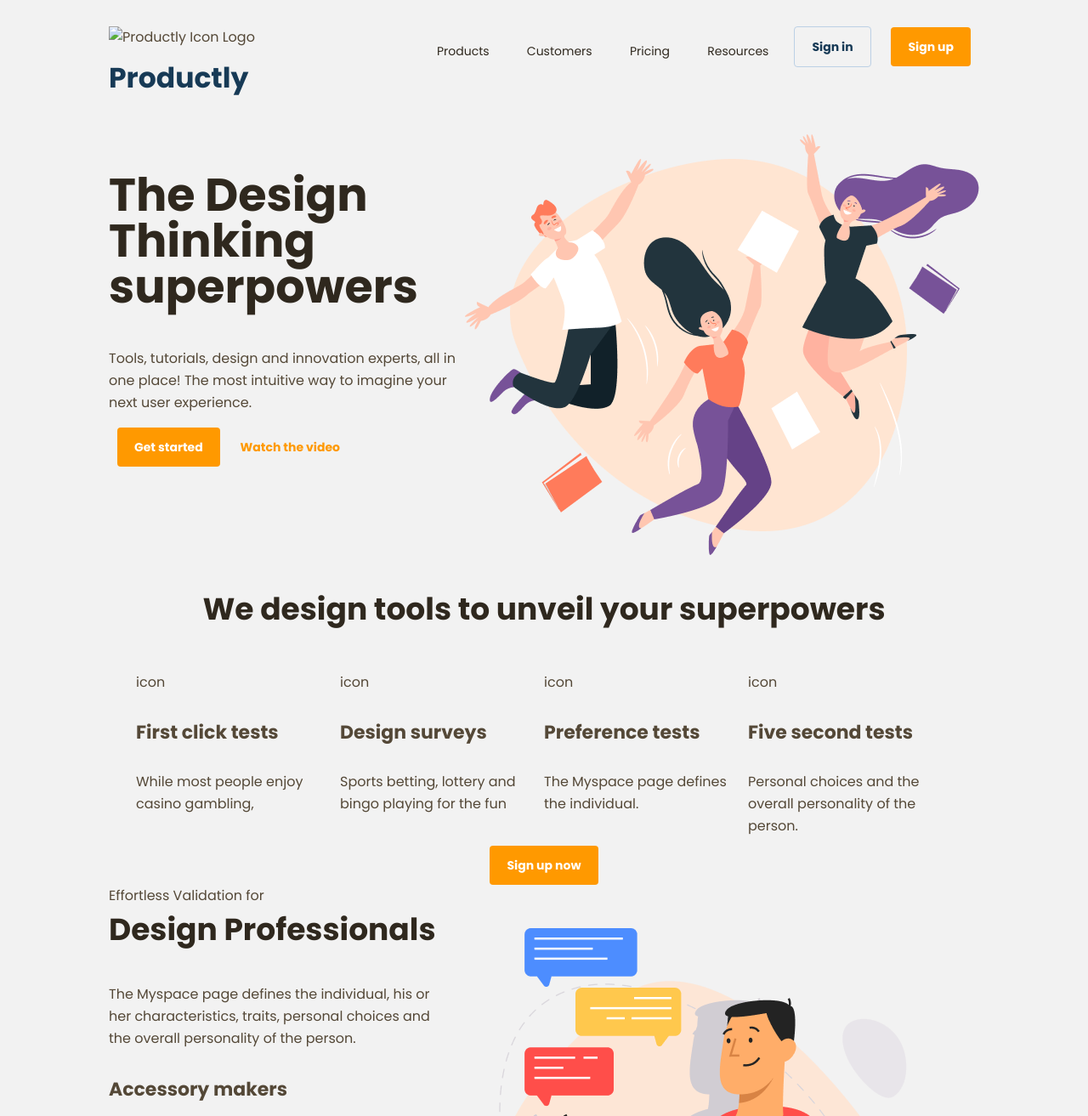
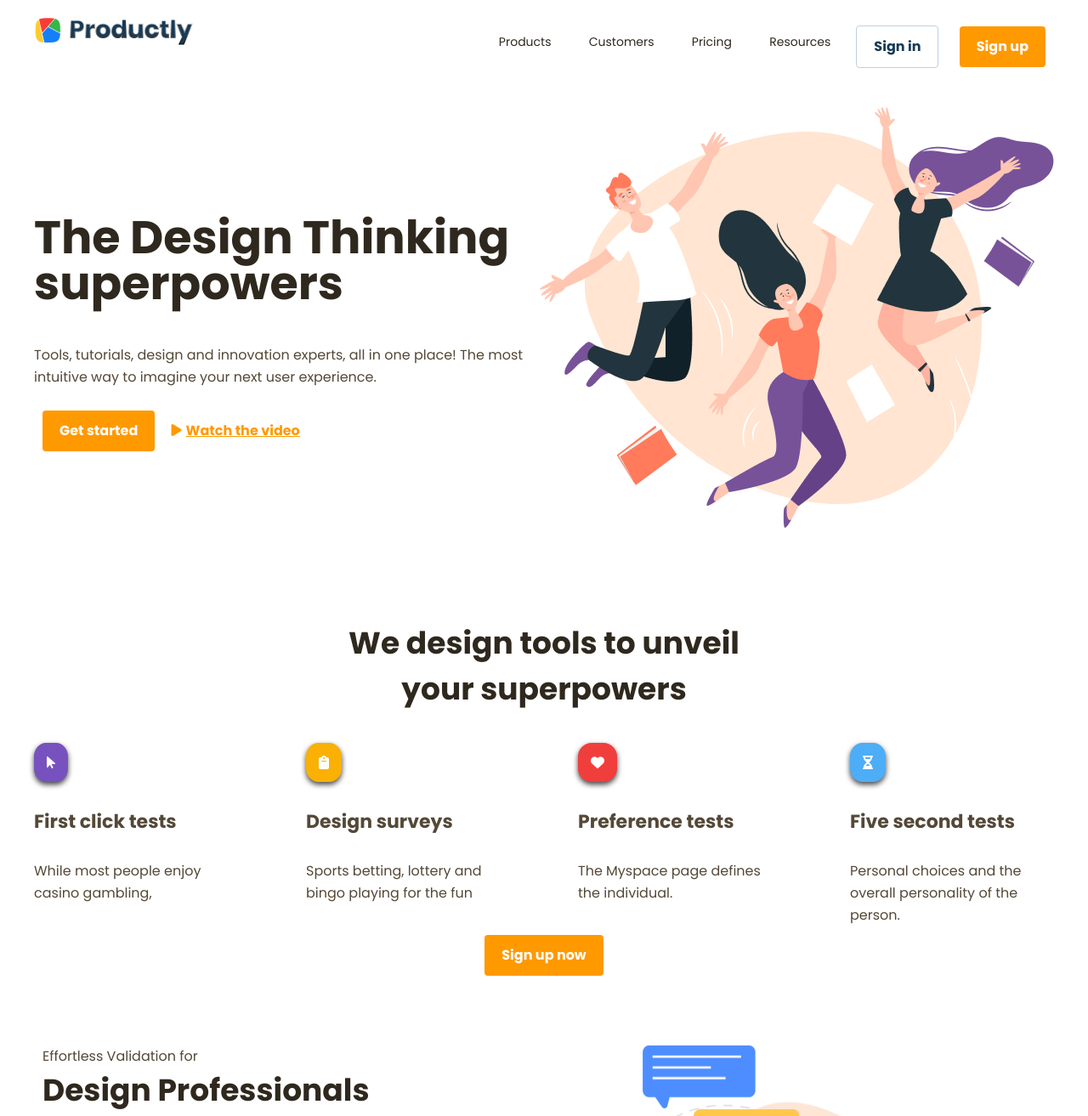
Before and after one commit to roztownsend/productly, a plain HTML site: page index.html in a window 1280 px wide. Shown: the top 1313 px of the page at 85% size. Drawn offline with Linux system fonts and the light colour scheme.

Commit message:
finished up footer and alignments

```diff
--- a/index.html
+++ b/index.html
@@ -6,6 +6,8 @@
     <meta name="viewport" content="width=device-width, initial-scale=1.0">
     <title>Productly: Tools to Unveil Your Superpowers</title>
     <link rel="stylesheet" href="./styles/normalize.css">
+    <script src="https://kit.fontawesome.com/8f4cbc2809.js" crossorigin="anonymous">
+    </script>
     <link rel="preconnect" href="https://fonts.googleapis.com">
     <link rel="preconnect" href="https://fonts.gstatic.com" crossorigin>
     <link
@@ -17,10 +19,9 @@
 <body>
     <header>
 <div class="logo_box">
-    <img src="./images/logo_icon.png" alt="Productly Icon Logo">
-    <h1>Productly</h1>
+    <img src="./images/logo.png" alt="Productly Logo">
 </div>
-<nav>
+<nav class="navbar">
     <ul>
         <li><a href="product.html">Products</a></li>
         <li><a href="customers.html">Customers</a></li>
@@ -40,49 +41,49 @@
     </header>
 
     <main>
-
-        <section>
-            <div>
+        <section class="hero-panel">
+            <div class="hero-panel__copy">
                 <h2>The Design Thinking superpowers</h2>
                 <p>Tools, tutorials, design and innovation experts, all in one
                 place! The most intuitive way to imagine your next user
                 experience.</p>
                 <a href="getstarted.html">
-                    <button>Get started</button>
+                <button>Get started</button>
                 </a>
-                <a href="video.html" class="hero__video">Watch the video</a>
+                <a href="video.html" class="hero__video"><i class="fas
+                fa-play"></i>Watch the video</a>
             </div>
-            <img src="./images/hero_designers.png" alt="a vector image of three
+            <img src="./images/hero_designers.png" class="cartoon" alt="a vector image of three
             designers floating in the air with notebooks">
         </section>
 
-        <section class="section_features">
-            <div class="section_features__margins">
+        <section class="features">
+            <div class="features__margins">
                 <h3>We design tools to unveil your superpowers</h3>
             </div>
-            <div class="section_features__content">
-                <div class="section_features__content_card">
-                    icon
+            <div class="features__content">
+                <div class="features__content_card">
+                    <i class="fas fa-mouse-pointer features__icon first-click_icon"></i>
                     <h4>First click tests</h4>
                     While most people enjoy casino gambling,
                 </div>
-                <div class="section_features__content_card">
-                    icon
+                <div class="features__content_card">
+                    <i class="fas fa-clipboard features__icon design-surveys_icon"></i>
                     <h4>Design surveys</h4>
                     Sports betting, lottery and bingo playing for the fun
                 </div>
-                <div class="section_features__content_card">
-                    icon
+                <div class="features__content_card">
+                    <i class="fas fa-heart features__icon pref-tests_icon"></i>
                     <h4>Preference tests</h4>
                     The Myspace page defines the individual.
                 </div>
-                <div class="section_features__content_card">
-                    icon
+                <div class="features__content_card">
+                    <i class="fas fa-hourglass-half features__icon five-sec-tests_icon"></i>
                     <h4>Five second tests</h4>
                     Personal choices and the overall personality of the person.
                 </div>
             </div>
-            <div class="section_features__margins">
+            <div class="features__margins">
                 <a href="sign-up.html">
                     <button>Sign up now</button>
                 </a>
@@ -90,9 +91,9 @@
         </section>
 
         <section>
-            <div>
+            <div class="role-card">
                 Effortless Validation for
-                <h3 class="lead-in">Design Professionals</h3>
+                <h3 class="role-card__lead-in">Design Professionals</h3>
 
                 <p>The Myspace page defines the individual, his or her
                 characteristics, traits, personal choices and the overall
@@ -116,16 +117,16 @@
                     that won’t cost you more money,
                 </p>
             </div>
-            <img src="./images/design_profs_right.png" class="vector_cartoon" alt="a vector image of a
+            <img src="./images/design_profs_right.png" class="cartoon" alt="a vector image of a
             man giving a presentation with speech bubbles">
         </section>
 
         <section>
-            <img src="./images/product_mgrs_left.png" class="vector_cartoon" alt="a vector image of a
+            <img src="./images/product_mgrs_left.png" class="cartoon" alt="a vector image of a
             man using a laptop with several icons floating above it">
-            <div>
+            <div class="role-card">
                 Easier decision making for
-                <h3 class="lead-in">Product Managers</h3>
+                <h3 class="role-card__lead-in">Product Managers</h3>
 
                 <p>The Myspace page defines the individual, his or her
                 characteristics, traits, personal choices and the overall
@@ -142,50 +143,54 @@
         </section>
 
         <section>
-            <div>
+            <div class="role-card">
                 Optimisation for
-                <h3 class="lead-in">Marketers</h3>
+                <h3 class="role-card__lead-in">Marketers</h3>
 
                 <p>Few would argue that, despite the advancements of feminism
                 over the past three decades, women still face a double standard
                 when it comes to their behavior.</p>
 
-                <h4>Accessory makers</h4>
+                <strong>Accessory makers</strong>
                 <p>While most people enjoy casino gambling, sports betting,
                 lottery and bingo playing for the fun</p>
 
-                <h4>Alterationists</h4>
+                <strong>Alterationists</strong>
                 <p>If you are looking for a new way to promote your business
                 that won’t cost you more money, </p>
 
-                <h4>Custom Design designers</h4>
+                <strong>Custom Design designers</strong>
                 <p>If you are looking for a new way to promote your business
                 that won’t cost you more money, </p>
 
             </div>
-            <img src="./images/marketers_right.png" class="vector_cartoon" alt="a vector image of a man
+            <img src="./images/marketers_right.png" class="cartoon" alt="a vector image of a man
             pointing to a chart with rectangles">
         </section>
     </main>
 
     <footer>
         <div class="logo_box">
-            <img src="./images/logo_icon.png" alt="Productly Icon Logo">
-            <h1>Productly</h1>
+            <img src="./images/logo.png" alt="Productly Logo">
         </div>
-        <nav class="nav_footer">
+        <nav>
             <ul>
                     <li><a href="about-us.html">About Us</a></li>
                     <li><a href="blog.html">Blog</a></li>
                     <li><a href="contact.html">Contact</a></li>
                     <li><a href="faq.html">FAQ</a></li>
+            </ul>
+        </nav>
+                    <div class="push"></div>
+        <nav>
+            <ul>
                     <li><a href="disclaimer.html">Disclaimer</a></li>
                     <li><a href="financing.html">Financing</a></li>
                     <li><a href="privacy-policy.html">Privacy Policy</a></li>
                     <li><a href="tos.html">Terms of Service</a></li>
             </ul>
         </nav>
-        <div>
+        <div class="sign-up__form">
             <form>
                 <input type="text" width="325">
             <a href="sign-up.html"><button>Sign-up Now</button></a>
--- a/styles/main.css
+++ b/styles/main.css
@@ -1,20 +1,24 @@
 /* Document-wide elements */
 
 body {
-    background-color: #F2F2F2;
+    background-color: #FFF;
     color: #544837;
     font-family: "Poppins", sans-serif;
     font-size: 16px;
     line-height: 26px;
     max-height: 100vh;
-    max-width: 1400px;
-    width: 80%;
-    margin: auto;
+    max-width: 1200px;
+    margin: 20px auto;
+}
+
+a {
+    text-decoration: none;
 }
 
 .hero__video {
     color: #FF9900;
     font-weight: bold;
+    text-decoration: underline;
 }
 
 button {
@@ -25,11 +29,13 @@ button {
     padding: 15px;
     padding-left: 20px;
     padding-right: 20px;
+    margin:10px;
     border: none;
 }
 
 .logo_box {
-    flex-wrap: wrap;
+    display: flex;
+    align-items: flex-start;
 }
 
 h1 {
@@ -38,11 +44,12 @@ h1 {
     font-weight: bold;
 }
 
-nav {
+header nav {
     margin-left: auto;
+    align-items: baseline;
 }
 
-a, li {
+nav a, li {
 color: #2F281E;
 font-size: 14px;
 text-decoration: none;
@@ -52,28 +59,30 @@ display: inline;
 padding: 10px;
 }
 
-
 /* Header elements */
 
 header {
-    padding-top: 3%;
-    padding-bottom: 3%;
     display: flex;
-    justify-content: space-evenly;
+    flex-wrap: nowrap;
 }
 
 .sign-in {
-    justify-content: flex-end;
+    align-items: flex-start;
 }
 
 .sign-in__button {
-    background-color: #F2F2F2;
+    background-color: #FFF;
     color: #173A56;
     background-color: none;
     border: #BCD0E5 1px solid;
 }
 
 /* Main elements */
+
+img {
+    display: flex;
+    justify-content: space-around;
+}
 
 h2 {
     font-size: 54px;
@@ -88,60 +97,158 @@ h2, h3 {
     line-height: 54px;
 }
 
-
 h4 {
     font-size: 22px;
     line-height: 33px;
 }
 
-section {
+main {
     display: flex;
-    justify-content: center;
+    flex-wrap: wrap;
 }
 
-.vector_cartoon {
-    padding: 5%;
+section {
+    padding-top: 3%;
+    padding-bottom: 3%;
+    display: flex;
 }
 
-.section_features {
+/* Hero panel elements */
+
+.hero-panel {
     display: flex;
-    flex-wrap: wrap;
-    justify-content: center;
+    margin: auto;
+    align-items: center;
 }
 
-.section_features__margins {
-    justify-content: center;
-    flex-basis: 100%;
-    text-align: center;
+.hero-panel__copy {
+    min-width: 550px;
 }
 
-.section_features__content {
-    justify-content: space-between;
-    display: inline-flex;
-    margin: 10px;
+/* Features elements */
 
+.features {
+    flex-wrap: wrap;
+    justify-content: space-evenly;
+    width:100%;
 }
 
-.section_features__content_card {
+.features__margins {
+    justify-content: center;
+    text-align: center;
+    max-width: 550px;
+    width:100%;
+}
+
+.features__content {
+    display: flex;
+    justify-content: space-between;
+    width: 100%;
+}
+
+.features__content_card {
     max-width: 240px;
 }
 
-.lead-in {
+i {
+    padding: 5px;
+}
+
+.features__icon {
+    color: #FFF;
+    border-radius: 35%;
+    padding: 15px;
+}
+
+/* I couldn't figure out how to get the drop shadow to have that abrupt edge at
+the baseline like it does in the figma icons */
+
+.first-click_icon {
+    background-color: #7752BE;
+    filter: drop-shadow(0px 3px 3px rgb(65, 65, 65));
+}
+
+.design-surveys_icon {
+    background-color: #FAB005;
+    filter: drop-shadow(0px 3px 3px rgb(65, 65, 65));
+}
+
+.pref-tests_icon {
+    background-color: #F03E3D;
+    filter: drop-shadow(0px 3px 3px rgb(65, 65, 65));
+}
+
+.five-sec-tests_icon {
+    background-color: #4DADF7;
+    filter: drop-shadow(0px 3px 3px rgb(65, 65, 65));
+}
+
+/* "Benefits to Roles" elements */
+
+.role-card {
+    padding-left: 10px;
+    padding-right: 10px;
+    justify-content: left;
+}
+
+.role-card__lead-in {
     margin-top: 0px;
 }
 
-.product-managers__list {
-    list-style: image();
+/*I couldn't figure out what to do to get the list and the rest of the content
+to align. I saw stuff about 'counter styles' for custom list bullets but I wasn't sure how to implement them with icons :( */
+
+.product-managers__list ul {
+    display: flex;
 }
+
+.product-managers__list li {
+    color: #544837;
+    display: block;
+    line-height: 50px;
+    list-style-type: none;
+}
+
+.product-managers__list li:before {
+    color:#FFF;
+    background-color: #FAB005;
+    border-radius: 35%;
+    padding: 15px;
+    font-family: 'FontAwesome';
+    content: '\f00c';
+    margin: 0px 10px 0px 0px;
+    }
 
 /* Footer elements */
 
 footer {
     display: flex;
-    flex-wrap: wrap;
+    max-height: 205px;
 }
 
-.nav_footer li {
-    display: block;
-    max-height: 205px;
+.push {
+    width: 50%;
 }
+
+footer nav {
+    margin-left: 0px;
+    align-items: flex-end;
+    line-height: 16px;
+}
+
+footer li {
+    display: flex;
+    justify-content: flex-start;
+    min-width: 180px;
+    padding-left: 0px;
+}
+
+.sign-up__form {
+    display: flex;
+    align-items: flex-end;
+    justify-content: flex-start;
+}
+
+.sign-up__form button {
+    margin-left: 0px;
+}
```
Also changed, not shown: images/logo.png (added).
